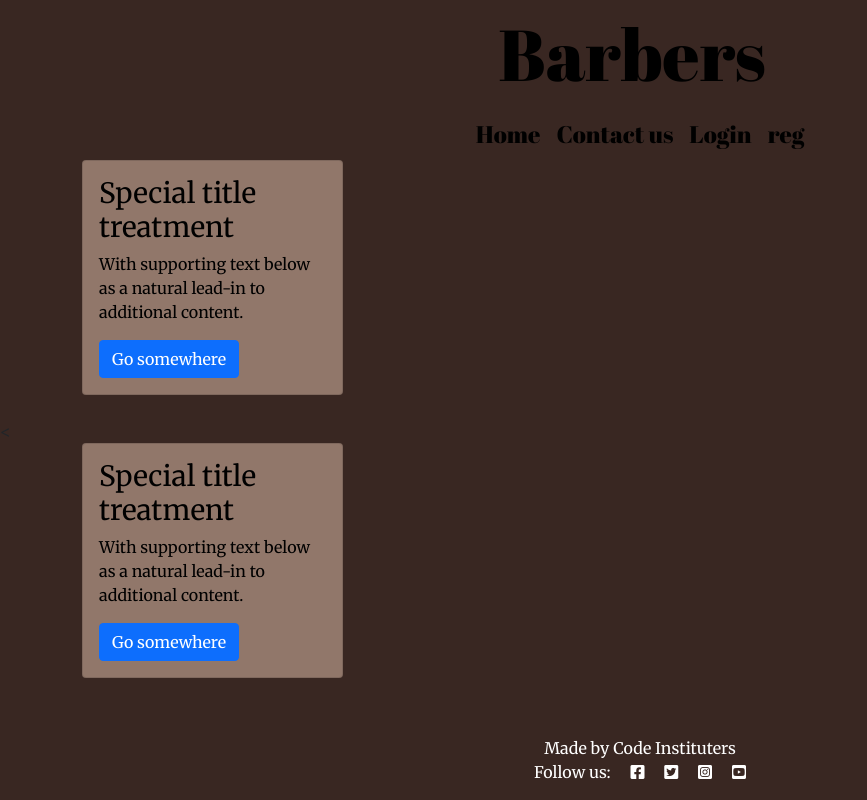
After one commit to kcichy37/fourth-portfolio-project, a Django app: page /mybookings/ in a window 1280 px wide. The commit adds this page. Shown: the whole page, without its empty margins (0-867 px from the left). Run offline with Django 3.2, Linux system fonts and the light colour scheme; tables that the repository leaves empty hold one stand-in row (values such as "Sample post").

Commit message:
Fetch bookings by creating views and adding html to view the bookings

```diff
--- a/barber_booking/views.py
+++ b/barber_booking/views.py
@@ -7,13 +7,11 @@ from allauth.account.forms import SignupForm
 
 
 def index(request):
-
     # Render the HTML template index.html with the data in the context variable
     return render(request, 'index.html')
 
 
 def bookingform(request):
-
     form = BookingForm(data=request.POST)
     if form.is_valid():
         form.instance.email = request.user.email
@@ -22,3 +20,9 @@ def bookingform(request):
         form = BookingForm()
 
     return render(request, 'booking.html', {'form': BookingForm})
+
+
+def mybooking(request):
+    my_booking = Booking.objects.all()
+    return render(request, 'mybookings.html',
+                  {'my_booking': my_booking})
--- a/barber_shop/urls.py
+++ b/barber_shop/urls.py
@@ -21,5 +21,6 @@ urlpatterns = [
     path('admin/', admin.site.urls),
     path('', views.index, name='home'),
     path('booking_page/', views.bookingform, name="bookingform"),
-    path('accounts/', include('allauth.urls'))
+    path('accounts/', include('allauth.urls')),
+    path('mybookings/', views.mybooking, name="mybooking")
 ]
--- a/templates/base.html
+++ b/templates/base.html
@@ -43,6 +43,9 @@
           <li class="nav-item">
             <a class="nav-link active headings" href="{% url 'account_logout'%}">Logout</a>
           </li>
+          <li class="nav-item">
+            <a class="nav-link active headings" href="{% url 'mybooking'%}">My Bookings</a>
+          </li>
           {% else %}
           <li class="nav-item">
             <a class="nav-link active headings" href="{%url 'account_login'%}">Login</a>
--- a/templates/booking.html
+++ b/templates/booking.html
@@ -16,4 +16,9 @@
     <h2 class=" headings">To make a booking you need to log in</h2>
     {%endif%}
 </div>
+
+<div class="container">
+    <h2>My bookings</h2>
+    {{ my_booking }}
+</div>
 {% endblock content %}
--- a/templates/index.html
+++ b/templates/index.html
@@ -161,4 +161,9 @@
         </div>
     </div>
 </div>
+
+<div>
+    <h1>My bookings</h1>
+    <div>{{ my_booking }}</div>
+</div>
 {%endblock content%}
--- /dev/null
+++ b/templates/mybookings.html
@@ -0,0 +1,39 @@
+{% extends "base.html" %}
+
+{% block content %}
+
+<div class="container">
+    <div class="row">
+        {%for bookings in my_booking%}
+        <div class="col-sm-3">
+            <div class="card">
+                <div class="card-body">
+                    <h5 class="card-title">Special title treatment</h5>
+                    <p class="card-text">With supporting text below as a natural lead-in to additional content.</p>
+                    <a href="#" class="btn btn-primary">Go somewhere</a>
+                </div>
+            </div>
+        </div>
+        {%endfor%}
+    </div>
+</div>
+
+<br>
+
+<<div class="container">
+    <div class="row">
+        {%for bookings in my_booking%}
+        <div class="col-sm-3">
+            <div class="card">
+                <div class="card-body">
+                    <h5 class="card-title">Special title treatment</h5>
+                    <p class="card-text">With supporting text below as a natural lead-in to additional content.</p>
+                    <a href="#" class="btn btn-primary">Go somewhere</a>
+                </div>
+            </div>
+        </div>
+        {%endfor%}
+    </div>
+    </div>
+
+{% endblock content %}
```
